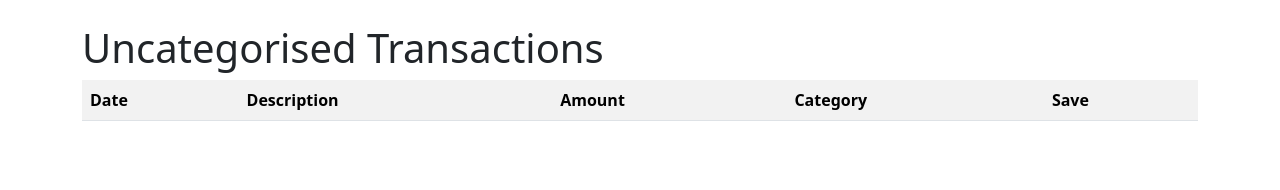
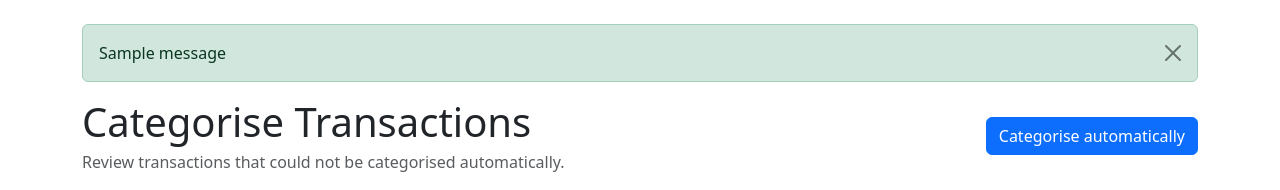
Before and after one commit to salsalsal97/personal-finance-tracker, a Flask app: page /categorise in a window 1280 px wide. Shown: the part 56-246 px from the top of the page. Run offline with Flask 3, Linux system fonts and the light colour scheme; tables that the repository leaves empty hold one stand-in row (values such as "Sample post"); one stand-in notice (Sample message) is shown; lists and menus that the app fills with data are empty.

Commit message:
Update categories automatically, improved summary, remove excluded from Categorise page

```diff
--- a/app/__init__.py
+++ b/app/__init__.py
@@ -4,6 +4,7 @@
 def create_app():
     app = Flask(__name__) # creates Flask app
     app.config["SQLALCHEMY_DATABASE_URI"] = "sqlite:///spending_tracker.db" # essentially specifies location of database (app.config is a dictionary)
+    app.config["SECRET_KEY"] = "replace-this-with-a-random-secret"
     db.init_app(app) # links database to Flask app
     from app import models # imports Transaction class (creates db)
     from app.routes import main # imports blueprint
--- a/app/routes.py
+++ b/app/routes.py
@@ -1,7 +1,7 @@
-from flask import Blueprint, render_template, request, redirect, url_for
+from flask import Blueprint, render_template, request, redirect, url_for, flash
 from app.models import Transaction, Category
 from app.extensions import db
-from app.services.importer import import_transactions_from_file
+from app.services.importer import import_transactions_from_file, categorise_transaction
 
 main = Blueprint("main",__name__) # Blueprint object (collection of routes) created, called "main"
 
@@ -94,10 +94,38 @@
         db.session.commit()
         return redirect(url_for("main.categorise"))
     else:
-        transactions = Transaction.query.filter_by(category_id=None).order_by(Transaction.date.desc()).all()
+        transactions = Transaction.query.filter(
+            Transaction.category_id.is_(None),
+            Transaction.exclude_from_summary.is_(False),
+        ).order_by(Transaction.date.desc()).all()
         categories = Category.query.order_by(Category.name).all()
         return render_template(
             "categorise.html",
             transactions=transactions,
             categories=categories
         )
+
+@main.route("/auto-categorise", methods=["POST"])
+def auto_categorise():
+    uncategorised = Transaction.query.filter(
+        Transaction.category_id.is_(None),
+        Transaction.exclude_from_summary.is_(False)
+    ).all()
+    categorised = 0
+    for transaction in uncategorised:
+        category_id = categorise_transaction(transaction.description_clean)
+        if category_id is not None:
+            transaction.category_id = category_id
+            categorised += 1
+    db.session.commit()
+    if categorised > 0:
+        flash(
+            f"{categorised} transaction{'s' if categorised != 1 else ''} categorised automatically.",
+            "success",
+        )
+    else:
+        flash(
+            "No uncategorised transactions matched the current automatic rules.",
+            "info",
+        )
+    return redirect(url_for("main.categorise"))
--- a/app/templates/base.html
+++ b/app/templates/base.html
@@ -76,6 +76,22 @@
         </div>
     </nav>
     <main class="container py-4">
+        {% with messages = get_flashed_messages(with_categories=True) %}
+            {% if messages %}
+                {% for category, message in messages %}
+                    <div class="alert alert-{{ category }} alert-dismissible fade show" role="alert">
+                        {{ message }}
+                        <button
+                            type="button"
+                            class="btn-close"
+                            data-bs-dismiss="alert"
+                            aria-label="Close">
+                        </button>
+                    </div>
+                {% endfor %}
+            {% endif %}
+        {% endwith %}
+
         {% block content %}{% endblock %}
     </main>
     <script src="https://cdn.jsdelivr.net/npm/bootstrap@5.3.3/dist/js/bootstrap.min.js"></script>
--- a/app/templates/categorise.html
+++ b/app/templates/categorise.html
@@ -1,7 +1,19 @@
 {% extends "base.html" %}
 
 {% block content %}
-    <h1>Uncategorised Transactions</h1>
+    <div class="d-flex justify-content-between align-items-center mb-3">
+        <div>
+            <h1 class="mb-1">Categorise Transactions</h1>
+            <p class="text-body-secondary mb-0">
+                Review transactions that could not be categorised automatically.
+            </p>
+        </div>
+        <form method="POST" action="{{ url_for('main.auto_categorise') }}">
+            <button type="submit" class="btn btn-primary">
+                Categorise automatically
+            </button>
+        </form>
+    </div>
     <div class="table-responsive">
         <table class="table table-striped table-hover align-middle">
             <tr>
```
Also changed, not shown: app/templates/summary.html (+4 -4 lines).
